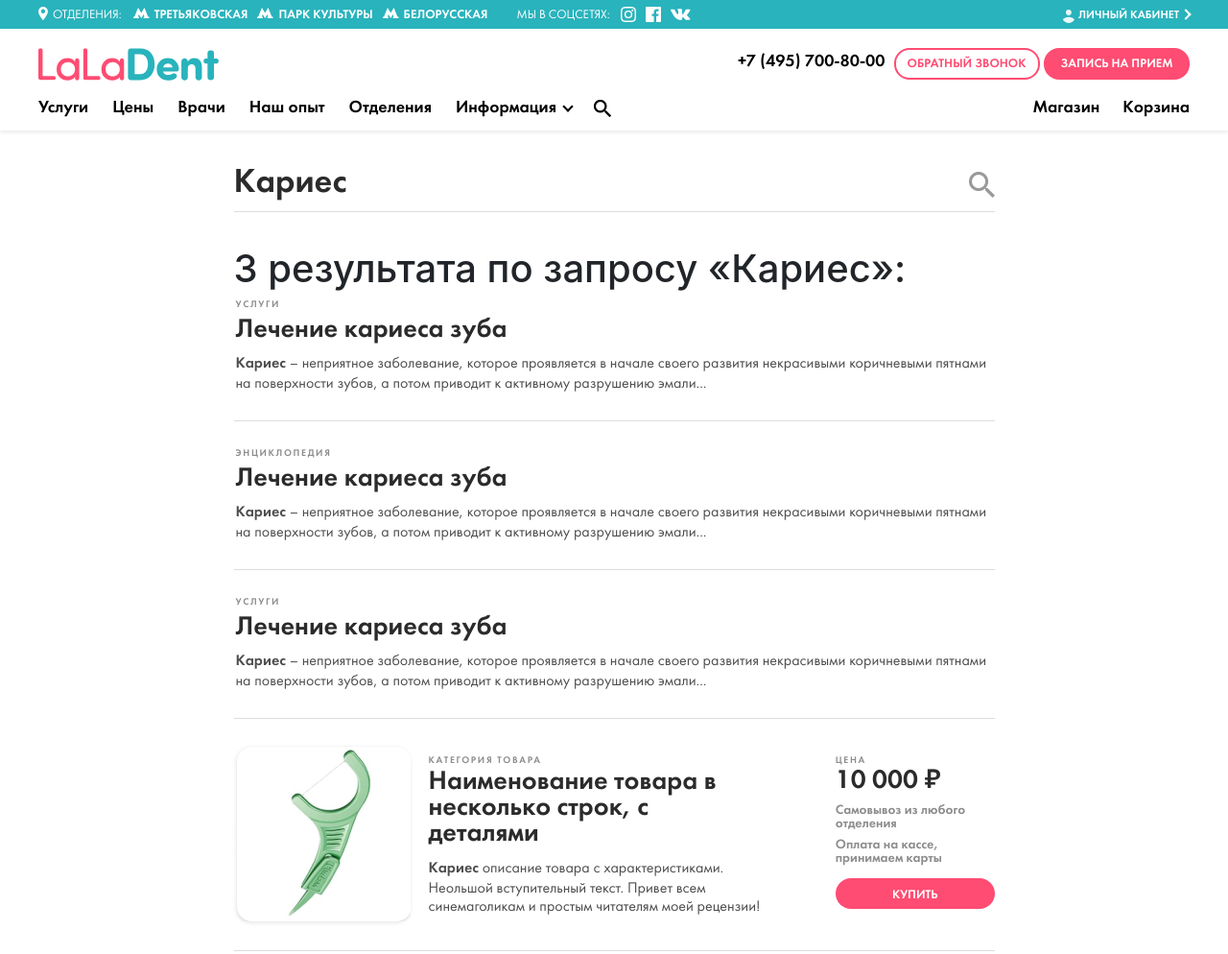
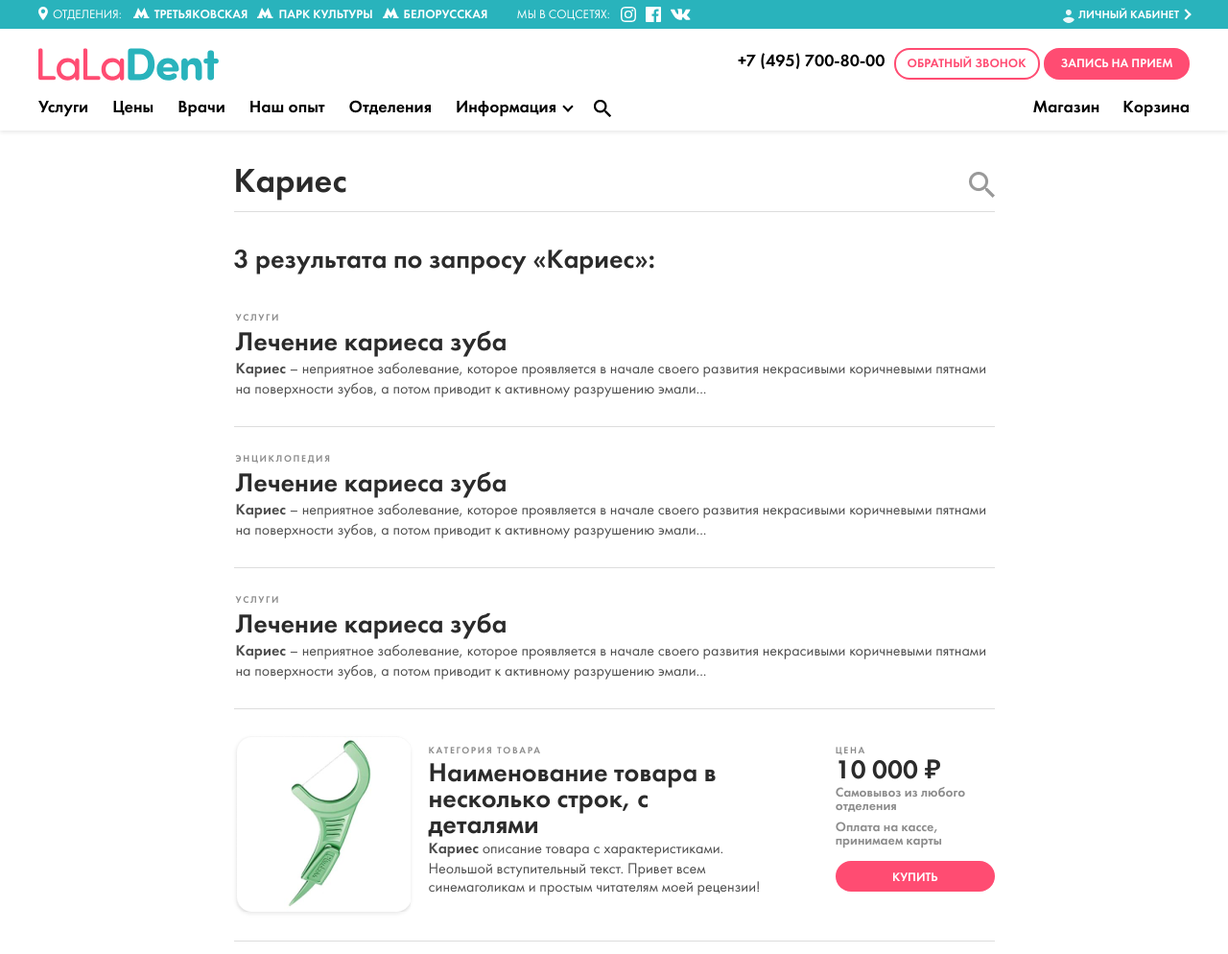
Before and after one commit to VoidWebStudio/laladent, a website: page search-result.pug in a window 1280 px wide. Shown: the top 994 px of the page at 96% size. Drawn offline with nearby package versions, Linux system fonts and the light colour scheme; files that its build step writes are made by us from their sources.

Commit message:
Фикс Отступы и клик

```diff
--- a/scss/search-page.scss
+++ b/scss/search-page.scss
@@ -109,16 +109,17 @@ section.search-page {
     margin-top: 35px;
 }
 
-p.search-result-head {
+h1.search-result-head {
     font-family: FuturaDemiC;
     font-size: 28px;
     font-weight: normal;
     font-style: normal;
     font-stretch: normal;
-    margin-bottom: 37px;
+    padding-bottom: 30px;
     line-height: normal;
     letter-spacing: normal;
     color: #2b2b2b;
+
 }
 
 .search-result-item {
@@ -141,7 +142,7 @@ p.search-result-p {
     color: #000000;
 }
 
-p.search-result-sub-p {
+a.search-result-sub-p {
     font-family: FuturaDemiC;
     font-size: 28px;
     font-weight: normal;
@@ -151,6 +152,7 @@ p.search-result-sub-p {
     line-height: normal;
     letter-spacing: normal;
     color: #2b2b2b;
+    text-decoration: none;
 }
 
 span.search-result-span {
@@ -232,7 +234,7 @@ a.search-result-link {
     text-transform: uppercase;
 }
 
-p.search-result-sub-h1 {
+a.search-result-sub-h1 {
     font-family: FuturaDemiC;
     font-size: 28px;
     margin-top: -2px;
@@ -244,6 +246,7 @@ p.search-result-sub-h1 {
     line-height: 27px;
     letter-spacing: normal;
     color: #2b2b2b;
+     text-decoration: none;
 }
 
 .search-result-bl.col-md-9 {}
--- a/search-result.pug
+++ b/search-result.pug
@@ -20,19 +20,21 @@ html(lang="en")
       h1(class="search-result-head") 3 результата по запросу «Кариес»:
       .search-result-item
        p(class="search-result-p") Услуги
-       p(class="search-result-sub-p") Лечение кариеса зуба
+       a.search-result-sub-p(href='#') Лечение кариеса зуба
+
+
        span(class="search-result-span")
         span Кариес
         | – неприятное заболевание, которое проявляется в начале своего развития некрасивыми коричневыми пятнами на поверхности зубов, а потом приводит к активному разрушению эмали...
       .search-result-item
        p(class="search-result-p") Энциклопедия
-       p(class="search-result-sub-p") Лечение кариеса зуба
+       a.search-result-sub-p(href='#') Лечение кариеса зуба
        span(class="search-result-span")
         span Кариес
         | – неприятное заболевание, которое проявляется в начале своего развития некрасивыми коричневыми пятнами на поверхности зубов, а потом приводит к активному разрушению эмали...
       .search-result-item
        p(class="search-result-p") Услуги
-       p(class="search-result-sub-p") Лечение кариеса зуба
+       a.search-result-sub-p(href='#') Лечение кариеса зуба
        span(class="search-result-span")
         span Кариес
         | – неприятное заболевание, которое проявляется в начале своего развития некрасивыми коричневыми пятнами на поверхности зубов, а потом приводит к активному разрушению эмали...
@@ -40,10 +42,11 @@ html(lang="en")
        .row
         div(class="search-result-bl col-md-9")
          div(class="search-result-bl1")
-          img(src="images/search-result.png")
+          a(href="#")
+            img(src="images/search-result.png")
          div(class="search-result-bl2")
           p(class="search-result-p") Категория товара
-          p(class="search-result-sub-h1") Наименование товара в несколько строк, с деталями
+          a.search-result-sub-h1(href="#") Наименование товара в несколько строк, с деталями
           span(class="search-result-span")
            span Кариес
            | описание товара с характеристиками. Неольшой вступительный текст. Привет всем синемаголикам и простым читателям моей рецензии!
@@ -51,8 +54,10 @@ html(lang="en")
          p(class="search-result-p") Цена
          p(class="search-result-sub-h2") 10 000
           span(class="circel_m") ₽
-         span(class="search-res-sp") Самовывоз из любого отделения
-         span(class="search-res-sp") Оплата на кассе, принимаем карты
+          a(href="#")
+           span(class="search-res-sp") Самовывоз из любого отделения
+          a(href="#")
+           span(class="search-res-sp") Оплата на кассе, принимаем карты
          a(href="#", class="search-result-link") Купить
    .pagination
     .center
```
Also changed, not shown: css/styles.css, search-result.html.
